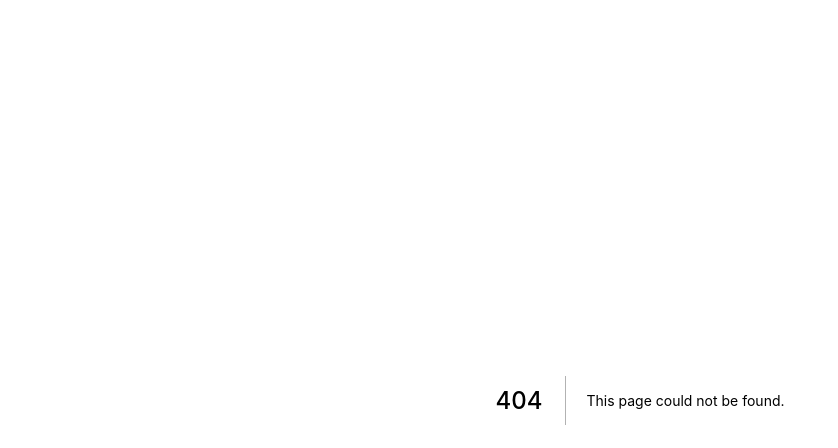
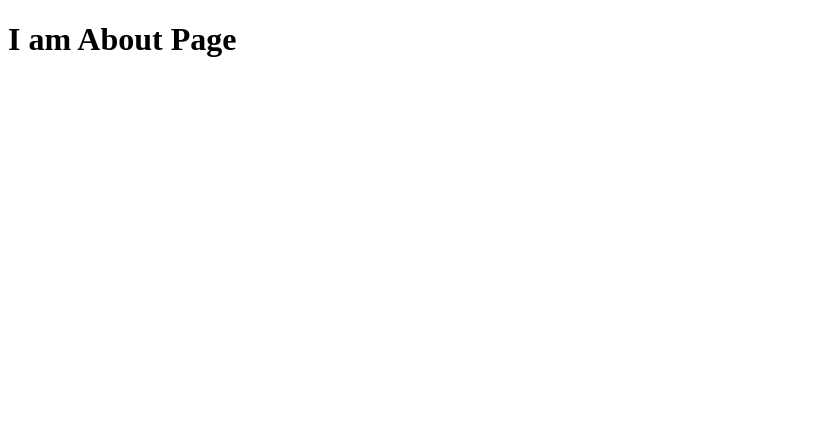
Before and after one commit to lucastravagin/porfolio-lucastravagin, a Next.js app: page /about in a window 1280 px wide. Before the commit this address had no page. Shown: the top 448 px of the page, without its empty margins (0-838 px from the left). Built offline with nearby package versions, Linux system fonts and the light colour scheme.

Commit message:
Create Component About

```diff
--- /dev/null
+++ b/pages/about.js
@@ -0,0 +1,11 @@
+import React from 'react'
+
+class About extends React.Component {
+    render() {
+        return(
+            <h1>I am About Page</h1>
+        )
+    }
+}
+
+export default About;
```
Also changed, not shown: pages/index.js (+14 -4 lines).
